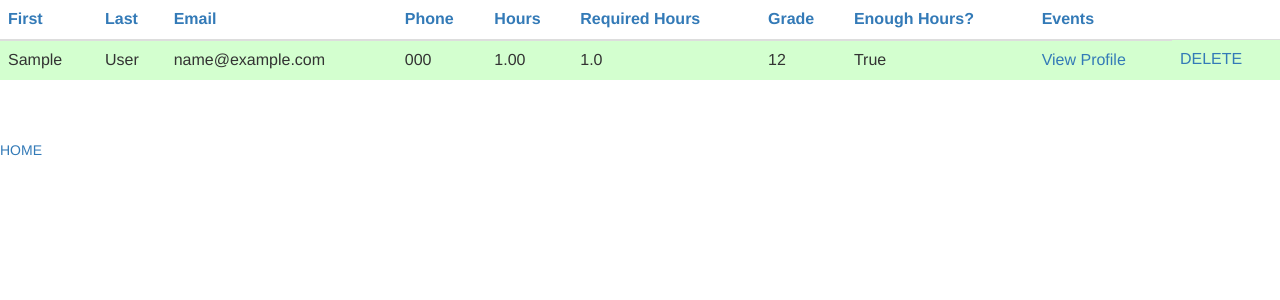
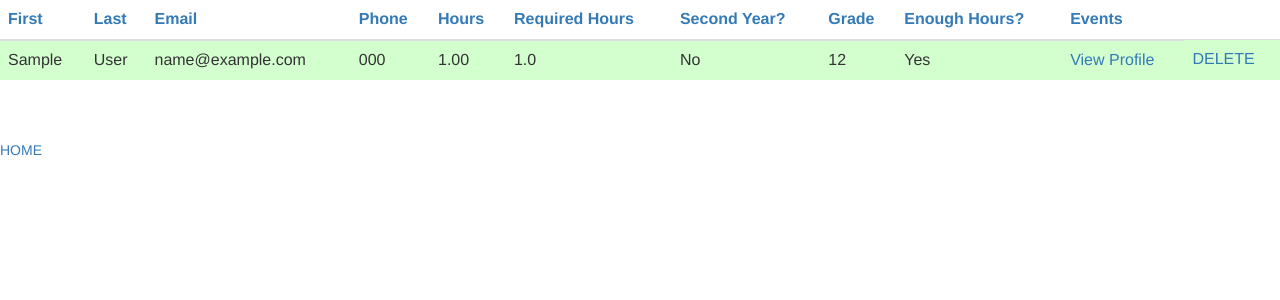
Before and after one commit to somilgo/nhs, a Django app: template events/templates/events/students.html in a window 1280 px wide. Shown: the top 300 px of the page. Run offline with Django 3.2, Linux system fonts and the light colour scheme; the template is opened without the code that fills it: values that come from a table or form of the project are taken from there, others are empty; tables that the repository leaves empty hold one stand-in row (values such as "Sample post"); parts of the project's set-up code (start-up, migrations or seed data) failed here and were passed over; some libraries are stand-ins or nearby versions.

Commit message:
added second year to table

```diff
--- a/events/templates/events/students.html
+++ b/events/templates/events/students.html
@@ -2,7 +2,7 @@
 
 <table id="myTable" class="table tablesorter">
 <thead>
-<tr><th><a href = "#">First</a></th><th><a href = "#">Last</th><th><a href = "#">Email</th><th><a href = "#">Phone</th><th><a href = "#">Hours</th><th><a href = "#"> Required Hours</th><th><a href = "#">Grade</th><th><a href = "#">Enough Hours?</th><th><a href = "#">Events</a></tr></thead>
+<tr><th><a href = "#">First</a></th><th><a href = "#">Last</th><th><a href = "#">Email</th><th><a href = "#">Phone</th><th><a href = "#">Hours</th><th><a href = "#"> Required Hours</th><th><a href = "#"> Second Year?</th><th><a href = "#">Grade</th><th><a href = "#">Enough Hours?</th><th><a href = "#">Events</a></tr></thead>
 {% for s in students%}
 <tr style="background-color:{% if s.hours >= s.required_hours %}#d3ffcf{%else%}#ffcfcf{%endif%}">
 <td>{{s.firstname}}</td>
@@ -12,8 +12,9 @@
 
 <td>{{s.hours}}</td>
 <td>{{s.required_hours}}</td>
+<td>{% if s.is_second_year %}Yes{%else%}No{%endif%}</td>
 <td>{% if s.is_senior %}12{%else%}11{%endif%}</td>
-<td>{% if s.hours >= s.required_hours %}True{%else%}False{%endif%}</td>
+<td>{% if s.hours >= s.required_hours %}Yes{%else%}No{%endif%}</td>
 <td><a href = "/students_list/{{s.pk}}/">View Profile</a></td>
 <td><a href = '#' onclick="delFunc({{s.pk}})">DELETE</a></td>
 </tr>
```
